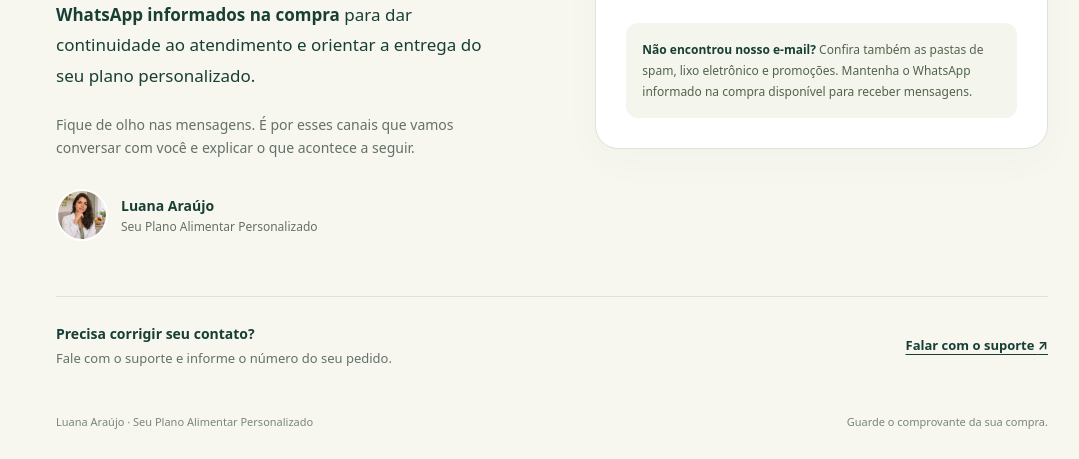
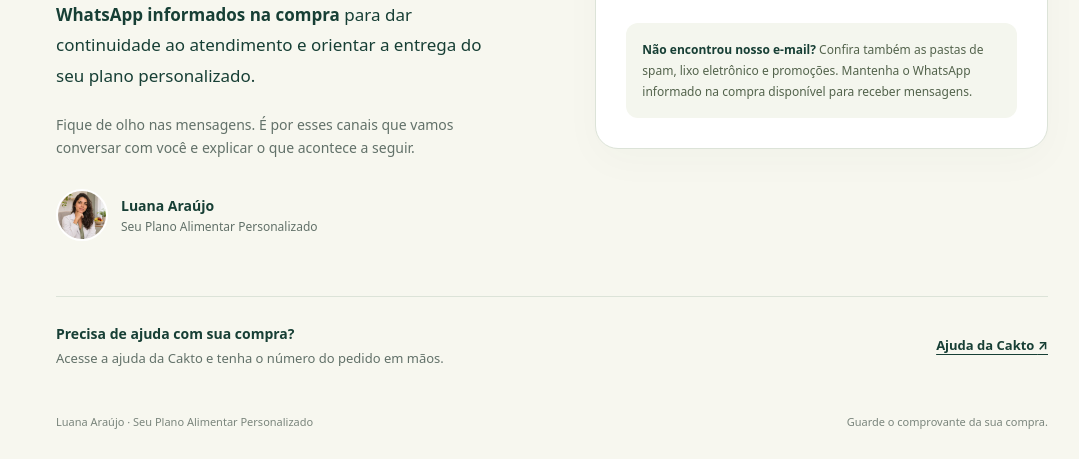
Before and after one commit to corretorjoaohapvida-star/luanaobrigado, a plain HTML site: page public/index.html in a window 1280 px wide. Shown: the part 604-1063 px from the top of the page, without its empty margins (88-1167 px from the left). Drawn offline with Linux system fonts and the light colour scheme.

Commit message:
Remove contato pessoal e direciona suporte para Cakto

```diff
--- a/public/index.html
+++ b/public/index.html
@@ -41,7 +41,7 @@
         <p class="reminder"><strong>Não encontrou nosso e-mail?</strong> Confira também as pastas de spam, lixo eletrônico e promoções. Mantenha o WhatsApp informado na compra disponível para receber mensagens.</p>
       </section>
     </div>
-    <section class="help" aria-label="Suporte"><p><strong>Precisa corrigir seu contato?</strong>Fale com o suporte e informe o número do seu pedido.</p><a class="support" href="mailto:joaodavidmkt2025@gmail.com?subject=Suporte%20%E2%80%94%20Plano%20Personalizado">Falar com o suporte <span aria-hidden="true">↗</span></a></section>
+    <section class="help" aria-label="Suporte"><p><strong>Precisa de ajuda com sua compra?</strong>Acesse a ajuda da Cakto e tenha o número do pedido em mãos.</p><a class="support" href="https://ajuda.cakto.com.br/" target="_blank" rel="noopener noreferrer">Ajuda da Cakto <span aria-hidden="true">↗</span></a></section>
   </main>
   <footer><span>Luana Araújo · Seu Plano Alimentar Personalizado</span><span>Guarde o comprovante da sua compra.</span></footer>
 </body>
```
